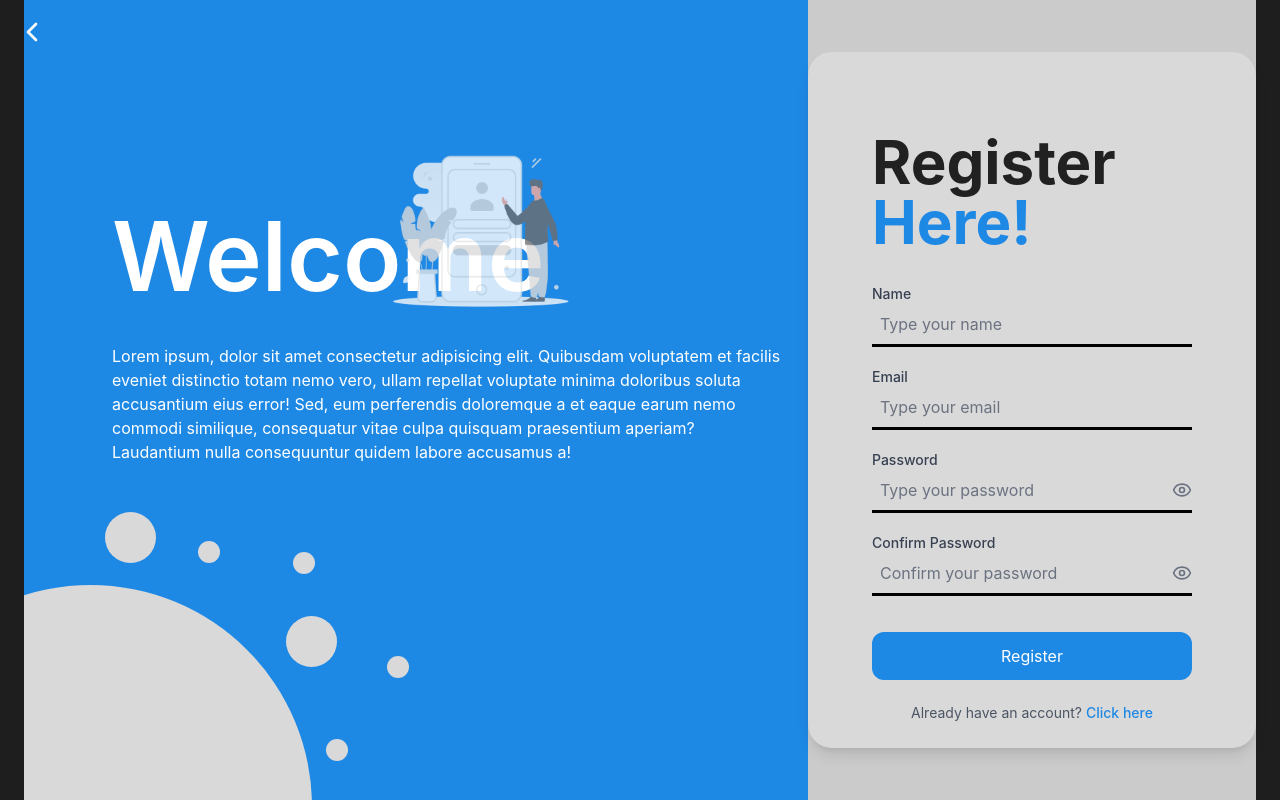
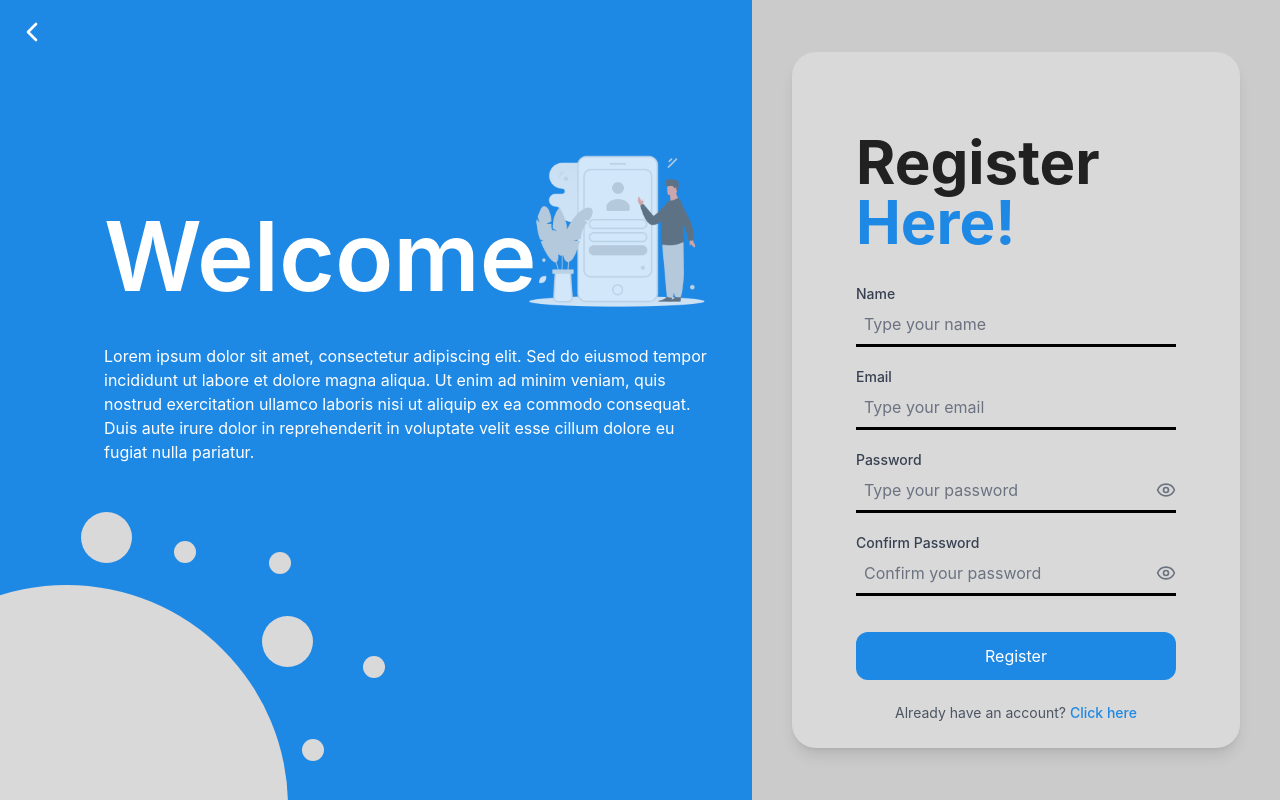
Before and after one commit to EiRuMF21/Presensi-FE, a React (Vite) app: page /register in a window 1280 px wide. Built offline with nearby package versions, Linux system fonts and the light colour scheme.

Commit message:
responsive

```diff
--- a/src/components/home/PresenceSummary.tsx
+++ b/src/components/home/PresenceSummary.tsx
@@ -17,25 +17,27 @@ const SummaryCard: React.FC<SummaryCardProps> = ({
 }) => {
   return (
     <div
-      className={`bg-white p-4 rounded-lg shadow-md text-center ${
+      className={`bg-white p-2 sm:p-3 lg:p-4 rounded-lg shadow-md text-center ${
         large ? "col-span-2" : "col-span-1"
       }`}
       style={{ borderLeft: `8px solid ${color}` }}
     >
-      {/* Dot in the corner */}
       <span
         className="absolute w-3 h-3 rounded-full top-2 right-2"
         style={{ backgroundColor: color }}
       ></span>
 
-      {/* Icon and Text */}
       <div className="flex items-center">
-        <img src={icon} alt={label} className="w-10 h-10 mx-auto" />
-
-        {/* Label and Days */}
+        <img
+          src={icon}
+          alt={label}
+          className="w-8 h-8 sm:w-10 sm:h-10 mx-auto"
+        />
         <div>
           <p className="text-sm text-gray-500">{label}</p>
-          <p className="text-lg font-bold text-gray-900">{days}</p>
+          <p className="text-base sm:text-lg lg:text-xl font-bold text-gray-900">
+            {days}
+          </p>
         </div>
       </div>
     </div>
@@ -84,7 +86,7 @@ const PresenceSummary: React.FC = () => {
   return (
     <div className="flex items-center justify-center max-w-screen-md">
       <div className="w-full lg:w-3/5">
-        <div className="grid gap-4 sm:grid-cols-2 lg:grid-cols-2">
+        <div className="grid gap-4 grid-cols-1 sm:grid-cols-2 lg:grid-cols-2">
           {summaries.map((summary, index) => (
             <SummaryCard
               key={index}
--- a/src/components/home/ProfileCard.tsx
+++ b/src/components/home/ProfileCard.tsx
@@ -3,7 +3,6 @@ import { useNavigate } from "react-router-dom";
 import { useAuthStore } from "../../store/useAuthStore";
 import SubmissionModal from "./SubmissionModal";
 import axios from "axios";
-
 
 interface ProfileData {
   name: string;
@@ -27,7 +26,6 @@ const ProfileCard: React.FC = () => {
   const navigate = useNavigate();
   const { token, clearUser } = useAuthStore();
 
-  // Authentication check and axios configuration
   useEffect(() => {
     const storedToken = localStorage.getItem("token");
 
@@ -36,14 +34,12 @@ const ProfileCard: React.FC = () => {
       return;
     }
 
-    // Set axios default authorization header
     const currentToken = token || storedToken;
     if (currentToken) {
       axios.defaults.headers.common["Authorization"] = `Bearer ${currentToken}`;
     }
   }, [token, navigate, clearUser]);
 
-  // Fetch profile data
   useEffect(() => {
     const fetchProfileData = async () => {
       try {
@@ -58,7 +54,6 @@ const ProfileCard: React.FC = () => {
       } catch (error) {
         if (axios.isAxiosError(error)) {
           if (error.response?.status === 401) {
-            // Clear everything on unauthorized
             localStorage.removeItem("token");
             delete axios.defaults.headers.common["Authorization"];
             clearUser();
@@ -78,7 +73,6 @@ const ProfileCard: React.FC = () => {
     }
   }, [navigate, clearUser]);
 
-  // Time-based check-in/out logic
   useEffect(() => {
     const interval = setInterval(() => {
       const newTime = new Date();
@@ -119,13 +113,13 @@ const ProfileCard: React.FC = () => {
   }
 
   return (
-    <div className="flex flex-col items-center justify-between w-full p-2 mx-auto mt-6 bg-white rounded-lg shadow-lg max-w-7xl md:flex-row">
+    <div className="flex flex-col items-center justify-between w-full p-2 sm:p-4 lg:p-6 mx-auto mt-4 lg:mt-6 bg-white rounded-lg shadow-lg max-w-7xl md:flex-row">
       {/* Left Section: Profile */}
       <div className="flex items-center mb-6 md:mb-0">
         <img
           src={profileData.facePhoto || "https://via.placeholder.com/80"}
           alt="Profile"
-          className="object-cover w-24 h-24 mr-6 rounded-full"
+          className="object-cover w-16 h-16 sm:w-20 sm:h-20 lg:w-24 lg:h-24 mr-4 sm:mr-6 rounded-full"
           onError={(e: React.SyntheticEvent<HTMLImageElement>) => {
             const img = e.currentTarget;
             img.src = "https://via.placeholder.com/80";
@@ -133,26 +127,24 @@ const ProfileCard: React.FC = () => {
         />
 
         <div>
-          <h2 className="text-2xl font-bold text-gray-700">
+          <h2 className="text-xl sm:text-2xl font-bold text-gray-700">
             {profileData.name}
           </h2>
           <p className="text-gray-500">
-            {" "}
             {profileData.position || "Position Not Set"}
           </p>
         </div>
       </div>
 
       {/* Right Section: ATTENDANCE/Submission Buttons */}
-      <div className="flex flex-col md:space-y-2">
-        {/* Check-In/Check-Out Button */}
+      <div className="flex flex-col space-y-2 w-full sm:w-auto">
         <button
           onClick={handleAttendance}
           className={`${
             isCheckIn ? "bg-blue-500" : "bg-red-500"
-          } text-white font-bold py-3 px-6 rounded-full shadow-lg flex items-center justify-center`}
+          } text-white font-bold py-2 px-4 sm:py-3 sm:px-6 rounded-full shadow-lg flex items-center justify-center w-full sm:w-auto`}
         >
-          {isCheckIn ? "ATTENDANCE" : "ATTENDANCE"}
+          ATTENDANCE
           <img
             src={`https://img.icons8.com/ios-filled/24/ffffff/${
               isCheckIn ? "globe" : "exit"
@@ -162,9 +154,8 @@ const ProfileCard: React.FC = () => {
           />
         </button>
 
-        {/* Submission Button */}
         <button
-          className="flex items-center justify-center px-6 py-3 mt-2 font-bold text-blue-500 bg-white border border-blue-500 rounded-full shadow-lg"
+          className="flex items-center justify-center px-4 py-2 sm:px-6 sm:py-3 font-bold text-blue-500 bg-white border border-blue-500 rounded-full shadow-lg w-full sm:w-auto"
           onClick={() => openSubmissionModal("Submission")}
         >
           <img
--- a/src/components/layouts/Login.tsx
+++ b/src/components/layouts/Login.tsx
@@ -97,7 +97,7 @@ const Login: React.FC = () => {
       </div>
 
       <div className="flex-[1] bg-[#CCCBCB] flex flex-col justify-center w-full min-h-screen items-center p-6 ss:px-20   sm:px-32  lg:px-10 xl:px-20 z-10 relative">
-        <div className="bg-[#D9D9D9] rounded-3xl p-8 ss:py-16 md:py-20 md:px-16 shadow-lg max-w-md w-full gap-y-10">
+        <div className="bg-[#D9D9D9] rounded-3xl p-8 ss:py-16 sx:m-10 ss:m-20 md:py-20  md:px-16 shadow-lg max-w-md w-full gap-y-10">
           <h2 className="text-6xl font-bold text-[#212121] mb-4">
             Login <br /> <span className="text-[#1E88E5]">Here!</span>
           </h2>
--- a/src/components/layouts/Register.tsx
+++ b/src/components/layouts/Register.tsx
@@ -76,39 +76,41 @@ const Register: React.FC = () => {
     <div className="flex w-full min-h-screen">
       <button
         onClick={handleBack}
-        className="absolute top-4 left-4 z-20 text-white"
+        className="absolute z-20 text-white top-4 left-4"
       >
-        <ChevronLeft className="h-8 w-8" />
+        <ChevronLeft className="w-8 h-8" />
       </button>
-      <div className="flex-[1.7] bg-[#1E88E5] flex flex-col justify-center p-6 md:py-10 relative">
+      <div className="hidden md:flex flex-[1.7] bg-[#1E88E5] flex-col justify-center p-6 md:py-10 lg:px-10 xl:px-36 w-full min-h-screen relative">
         <div className="relative flex flex-col items-center lg:flex-row lg:items-start">
           <div className="flex flex-col -ml-8 md:max-w-3xl">
             <h1 className="ml-24 text-4xl font-semibold text-white md:text-8xl md:-mt-32">
               Welcome
             </h1>
             <p className="mt-4 ml-24 text-white text-md md:mt-10">
-              Lorem ipsum, dolor sit amet consectetur adipisicing elit.
-              Quibusdam voluptatem et facilis eveniet distinctio totam nemo
-              vero, ullam repellat voluptate minima doloribus soluta accusantium
-              eius error! Sed, eum perferendis doloremque a et eaque earum nemo
-              commodi similique, consequatur vitae culpa quisquam praesentium
-              aperiam? Laudantium nulla consequuntur quidem labore accusamus a!
+              Lorem ipsum dolor sit amet, consectetur adipiscing elit. Sed do
+              eiusmod tempor incididunt ut labore et dolore magna aliqua. Ut
+              enim ad minim veniam, quis nostrud exercitation ullamco laboris
+              nisi ut aliquip ex ea commodo consequat. Duis aute irure dolor in
+              reprehenderit in voluptate velit esse cillum dolore eu fugiat
+              nulla pariatur.
             </p>
           </div>
-          <div className="absolute md:-top-52 md:right-52">
+          <div className="absolute md:-top-52 lg:right-0 xl:-right-10">
             <div
               style={{ backgroundImage: `url(${backgroundLogSvg})` }}
-              className="w-[100px] h-[100px] lg:w-[250px] lg:h-[200px] object-contain"
-            ></div>
+              className="w-[100px] h-[100px] lg:w-[250px] lg:h-[200px] object-contain ss:opacity-0 sm:opacity-0 md:opacity-0 lg:opacity-100 xl:opacity-100"
+            />
           </div>
         </div>
+
         <div
-          className="absolute inset-0 w-full h-full bg-left-bottom bg-no-repeat"
+          className="absolute inset-0 w-full h-full bg-left-bottom bg-no-repeat ss:opacity-0 sm: md:opacity-0 lg:opacity-100 lg:top-0 xl:top-0 xl:w-[110vh] xl:opacity-100"
           style={{ backgroundImage: `url(${backgroundSvg})` }}
-        ></div>
+        />
       </div>
-      <div className="flex-[1] bg-[#CCCBCB] flex flex-col justify-center items-center p-6 lg:px-0 z-10 relative">
-        <div className="bg-[#D9D9D9] rounded-3xl p-8 md:py-20 md:px-16 shadow-lg max-w-md w-full gap-y-10">
+
+      <div className="flex-[1] bg-[#CCCBCB] flex flex-col justify-center w-full min-h-screen items-center p-6 ss:px-20   sm:px-32  lg:px-10 xl:px-20 z-10 relative">
+        <div className="bg-[#D9D9D9] rounded-3xl p-8 ss:py-16 sx:-m-4 sx: sx:px-10 ss:m-0 md:py-20  md:px-16 shadow-lg max-w-md w-full gap-y-10">
           <div className="w-full">
             <h2 className="text-6xl font-bold text-[#212121] mb-8">
               Register <br /> <span className="text-[#1E88E5]">Here!</span>
--- a/tailwind.config.js
+++ b/tailwind.config.js
@@ -3,7 +3,8 @@ module.exports = {
   content: ["./index.html", "./src/**/*.{js,ts,jsx,tsx}"],
   theme: {
     screens: {
-      ss: "300px",
+      sx: "300px",
+      ss: "376px",
       sm: "426px",
       md: "768px",
       lg: "1024px",
```
